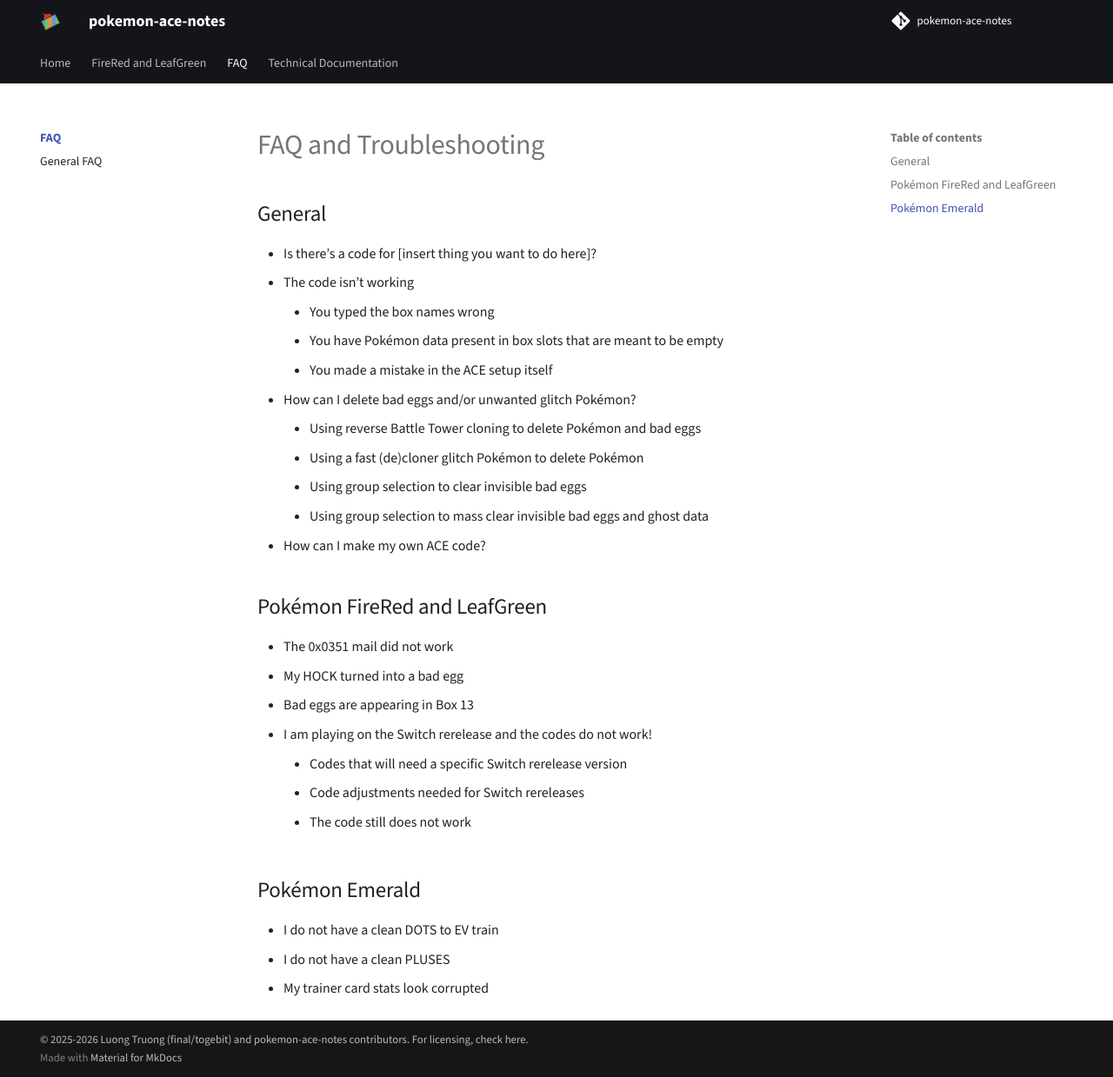
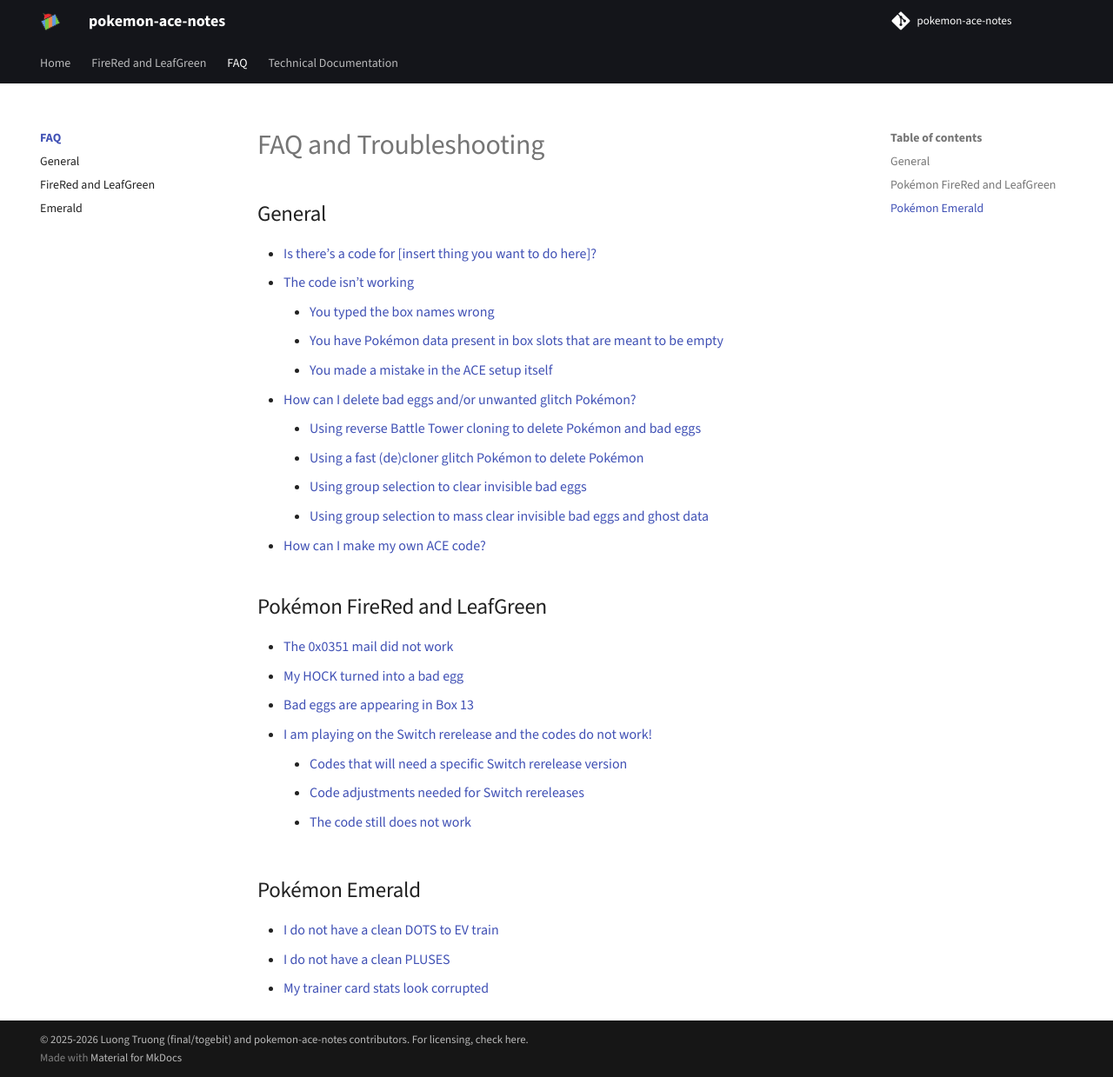
Before and after one commit to pomeg-letterbombers/pokemon-ace-notes, an MkDocs documentation site: the page built from content/faq/index.md, in a window 1280 px wide and 1239 px high. Shown: the whole window at 87% size. Built offline with MkDocs 1.6.1 and Material for MkDocs 9.7.7, drawn with Linux system fonts in a browser that asks for light colours; comment, search, counter and statistics services are not loaded; some of the changed lines change nothing that is shown.

Commit message:
Link FAQ pages together

```diff
--- a/content/faq/index.md
+++ b/content/faq/index.md
@@ -6,30 +6,30 @@
 
 ## General
 
-*   Is there’s a code for &lsqb;insert thing you want to do here&rsqb;?
-*   The code isn’t working
-    +   You typed the box names wrong
-    +   You have Pokémon data present in box slots that are meant to be empty
-    +   You made a mistake in the ACE setup itself
-*   How can I delete bad eggs and/or unwanted glitch Pokémon?
-    +   Using reverse Battle Tower cloning to delete Pokémon and bad eggs
-    +   Using a fast (de)cloner glitch Pokémon to delete Pokémon
-    +   Using group selection to clear invisible bad eggs
-    +   Using group selection to mass clear invisible bad eggs and ghost data
-*   How can I make my own ACE code?
+*   [Is there’s a code for &lsqb;insert thing you want to do here&rsqb;?](../general-faq.md#is-theres-a-code-for-insert-thing-you-want-to-do-here)
+*   [The code isn’t working](../general-faq.md#the-code-isnt-working)
+    +   [You typed the box names wrong](../general-faq.md#you-typed-the-box-names-wrong)
+    +   [You have Pokémon data present in box slots that are meant to be empty](../general-faq.md#you-have-pokémon-data-present-in-box-slots-that-are-meant-to-be-empty)
+    +   [You made a mistake in the ACE setup itself](../general-faq.md#you-made-a-mistake-in-the-ace-setup-itself)
+*   [How can I delete bad eggs and/or unwanted glitch Pokémon?](../general-faq.md#how-can-i-delete-bad-eggs-andor-unwanted-glitch-pokémon)
+    +   [Using reverse Battle Tower cloning to delete Pokémon and bad eggs](../general-faq.md#using-reverse-battle-tower-cloning-to-delete-pokémon-and-bad-eggs)
+    +   [Using a fast (de)cloner glitch Pokémon to delete Pokémon](../general-faq.md#using-a-fast-decloner-glitch-pokémon-to-delete-pokémon)
+    +   [Using group selection to clear invisible bad eggs](../general-faq.md#using-group-selection-to-clear-invisible-bad-eggs)
+    +   [Using group selection to mass clear invisible bad eggs and ghost data](../general-faq.md#using-group-selection-to-mass-clear-invisible-bad-eggs-and-ghost-data)
+*   [How can I make my own ACE code?](../general-faq.md#how-can-i-make-my-own-ace-code)
 
 ## Pokémon FireRed and LeafGreen
 
-*   The 0x0351 mail did not work
-*   My HOCK turned into a bad egg
-*   Bad eggs are appearing in Box 13
-*   I am playing on the Switch rerelease and the codes do not work!
-    +   Codes that will need a specific Switch rerelease version
-    +   Code adjustments needed for Switch rereleases
-    +   The code still does not work
+*   [The 0x0351 mail did not work](../frlg-faq.md#the-0x0351-mail-did-not-work)
+*   [My HOCK turned into a bad egg](../frlg-faq.md#my-hock-turned-into-a-bad-egg)
+*   [Bad eggs are appearing in Box 13](../frlg-faq.md#bad-eggs-are-appearing-in-box-13)
+*   [I am playing on the Switch rerelease and the codes do not work!](../frlg-faq.md#i-am-playing-on-the-switch-rerelease-and-the-codes-do-not-work)
+    +   [Codes that will need a specific Switch rerelease version](../frlg-faq.md#codes-that-will-need-a-specific-switch-rerelease-version)
+    +   [Code adjustments needed for Switch rereleases](../frlg-faq.md#code-adjustments-needed-for-switch-rereleases)
+    +   [The code still does not work](../frlg-faq.md#the-code-still-does-not-work)
 
 ## Pokémon Emerald
 
-*   I do not have a clean DOTS to EV train
-*   I do not have a clean PLUSES
-*   My trainer card stats look corrupted
+*   [I do not have a clean DOTS to EV train](../emerald-faq.md#i-do-not-have-a-clean-dots-to-ev-train)
+*   [I do not have a clean PLUSES](../emerald-faq.md#i-do-not-have-a-clean-pluses)
+*   [My trainer card stats look corrupted](../emerald-faq.md#my-trainer-card-stats-look-corrupted)
--- a/mkdocs.yml
+++ b/mkdocs.yml
@@ -29,7 +29,9 @@
       - "frlg-hex-writer.md"
   - "FAQ":
     - "faq/index.md"
-    - "general-faq.md"
+    - "General": "general-faq.md"
+    - "FireRed and LeafGreen": "frlg-faq.md"
+    - "Emerald": "emerald-faq.md"
   - "Technical Documentation":
     - "frlg-hexwriter-setup-explanation.md"
     - "frlg-grab-ace-exit.md"
```
